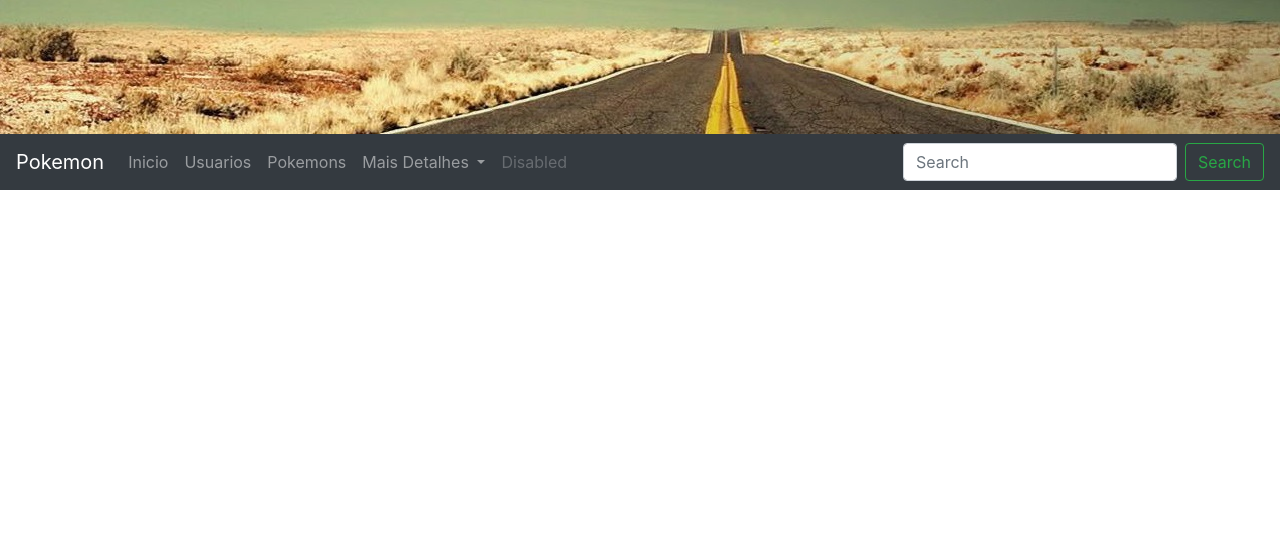
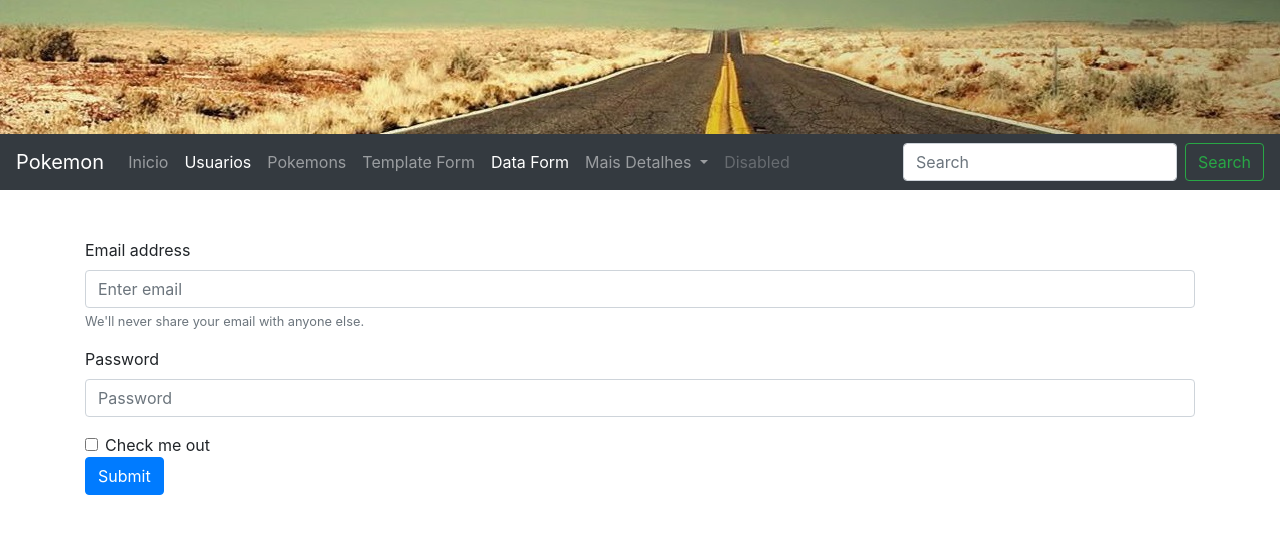
Before and after one commit to giovanniguariento/Angular, an Angular app: page /usuarios/data-form in a window 1280 px wide. Before the commit this address led to /. Shown: the top 534 px of the page. Built offline with nearby package versions, Linux system fonts and the light colour scheme.

Commit message:
mexemos com formularios agora

```diff
--- a/src/app/app.module.ts
+++ b/src/app/app.module.ts
@@ -5,7 +5,7 @@
 import { AppComponent } from './app.component';
 import { PrimeiroComponent } from './primeiro/primeiro.component';
 import { SegundoComponent } from './segundo/segundo.component';
-import { FormsModule} from '@angular/forms';
+import { FormsModule, ReactiveFormsModule} from '@angular/forms';
 import { UsuarioModule } from './usuario/usuario.module';
 import { HttpClientModule } from '@angular/common/http';
 import { MenuComponent } from './menu/menu.component';
@@ -24,9 +24,11 @@
     BrowserModule,
     AppRoutingModule,
     FormsModule,
+    ReactiveFormsModule,
     UsuarioModule,
     HttpClientModule,
     PokemonModule
+
   ],
   providers: [],
   bootstrap: [AppComponent]
--- a/src/app/menu/menu.component.html
+++ b/src/app/menu/menu.component.html
@@ -14,6 +14,12 @@
         </li>
         <li class="nav-item">
             <a class="nav-link" [routerLink]="['/pokemons']" routerLinkActive="active" >Pokemons</a>
+          </li>
+          <li class="nav-item">
+            <a class="nav-link" [routerLink]="['/usuarios/template-form']" routerLinkActive="active" >Template Form</a>
+          </li>
+          <li class="nav-item">
+            <a class="nav-link" [routerLink]="['/usuarios/data-form']" routerLinkActive="active" >Data Form</a>
           </li>
         <li class="nav-item dropdown">
           <a class="nav-link dropdown-toggle" href="#" id="navbarDropdown" role="button" data-toggle="dropdown" aria-haspopup="true" aria-expanded="false">
--- /dev/null
+++ b/src/app/usuario/data-form/data-form.component.html
@@ -0,0 +1,16 @@
+<form>
+    <div class="form-group mt-5">
+      <label for="exampleInputEmail1">Email address</label>
+      <input type="email" class="form-control" id="exampleInputEmail1" aria-describedby="emailHelp" placeholder="Enter email">
+      <small id="emailHelp" class="form-text text-muted">We'll never share your email with anyone else.</small>
+    </div>
+    <div class="form-group">
+      <label for="exampleInputPassword1">Password</label>
+      <input type="password" class="form-control" id="exampleInputPassword1" placeholder="Password">
+    </div>
+    <div class="form-check">
+      <input type="checkbox" class="form-check-input" id="exampleCheck1">
+      <label class="form-check-label" for="exampleCheck1">Check me out</label>
+    </div>
+    <button type="submit" class="btn btn-primary">Submit</button>
+  </form>
--- /dev/null
+++ b/src/app/usuario/data-form/data-form.component.ts
@@ -0,0 +1,15 @@
+import { Component, OnInit } from '@angular/core';
+
+@Component({
+  selector: 'app-data-form',
+  templateUrl: './data-form.component.html',
+  styleUrls: ['./data-form.component.css']
+})
+export class DataFormComponent implements OnInit {
+
+  constructor() { }
+
+  ngOnInit(): void {
+  }
+
+}
--- /dev/null
+++ b/src/app/usuario/template-form/template-form.component.html
@@ -0,0 +1,16 @@
+<form #meuForm="ngForm">
+    <div class="form-group mt-5">
+      <label for="exampleInputEmail1">Email address</label>
+      <input type="email" class="form-control" id="exampleInputEmail1" aria-describedby="emailHelp" placeholder="Enter email">
+      <small id="emailHelp" class="form-text text-muted">We'll never share your email with anyone else.</small>
+    </div>
+    <div class="form-group">
+      <label for="exampleInputPassword1">Password</label>
+      <input type="password" class="form-control" id="exampleInputPassword1" placeholder="Password">
+    </div>
+    <div class="form-check">
+      <input type="checkbox" class="form-check-input" id="exampleCheck1">
+      <label class="form-check-label" for="exampleCheck1">Check me out</label>
+    </div>
+    <button type="submit" class="btn btn-primary">Submit</button>
+  </form>
--- /dev/null
+++ b/src/app/usuario/template-form/template-form.component.ts
@@ -0,0 +1,15 @@
+import { Component, OnInit } from '@angular/core';
+
+@Component({
+  selector: 'app-template-form',
+  templateUrl: './template-form.component.html',
+  styleUrls: ['./template-form.component.css']
+})
+export class TemplateFormComponent implements OnInit {
+
+  constructor() { }
+
+  ngOnInit(): void {
+  }
+
+}
--- a/src/app/usuario/usuario-routing.module.ts
+++ b/src/app/usuario/usuario-routing.module.ts
@@ -1,10 +1,14 @@
+import { DataFormComponent } from './data-form/data-form.component';
+import { TemplateFormComponent } from './template-form/template-form.component';
 import { NgModule, Component } from '@angular/core';
 import { Routes, RouterModule } from '@angular/router';
 import { UsuarioFormComponent } from './usuario-form/usuario-form.component';
 
 
 const routes: Routes = [
-    {path : 'usuarios', component : UsuarioFormComponent}
+    {path : 'usuarios', component : UsuarioFormComponent},
+    {path : 'usuarios/template-form', component : TemplateFormComponent},
+    {path : 'usuarios/data-form', component : DataFormComponent}
 ] ;
 
 @NgModule({
```
Also changed, not shown: src/app/usuario/usuario.module.ts (+8 -2 lines), src/app/usuario/data-form/data-form.component.css (added), src/app/usuario/template-form/template-form.component.css (added).
